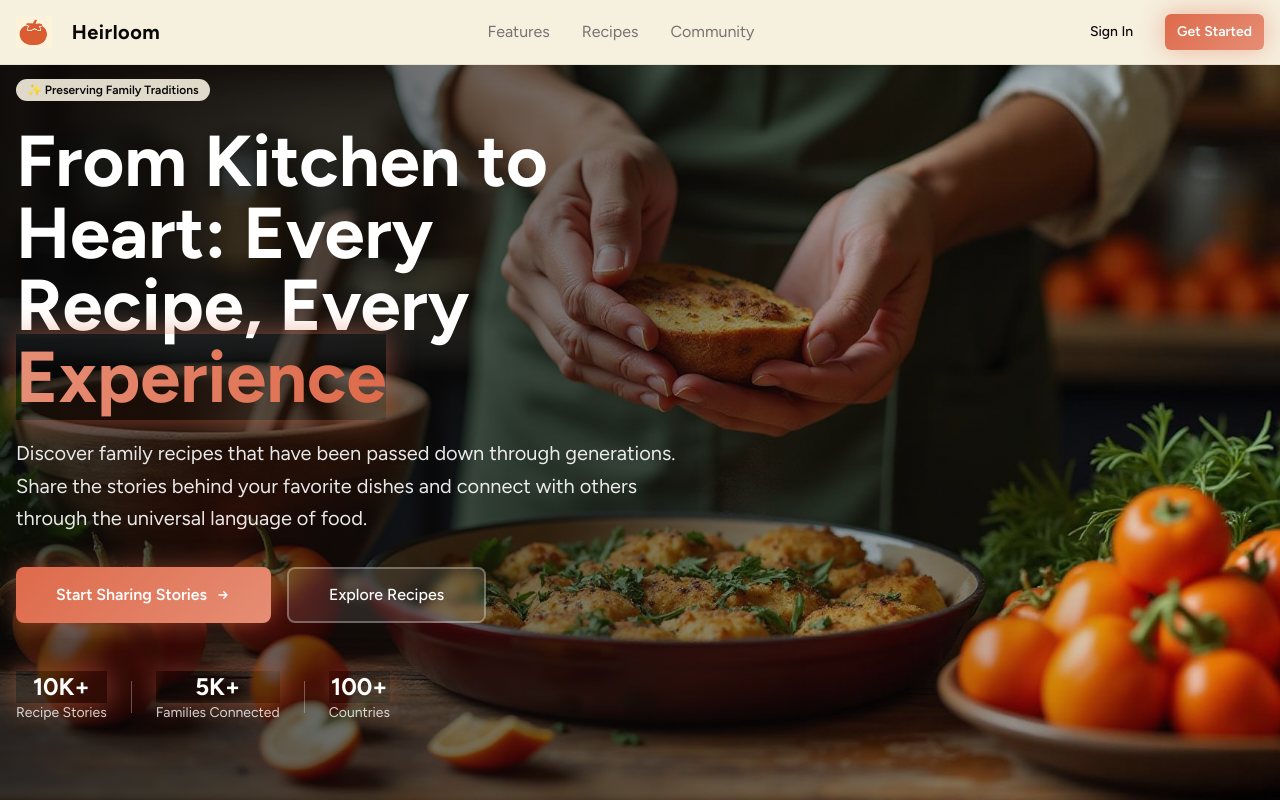
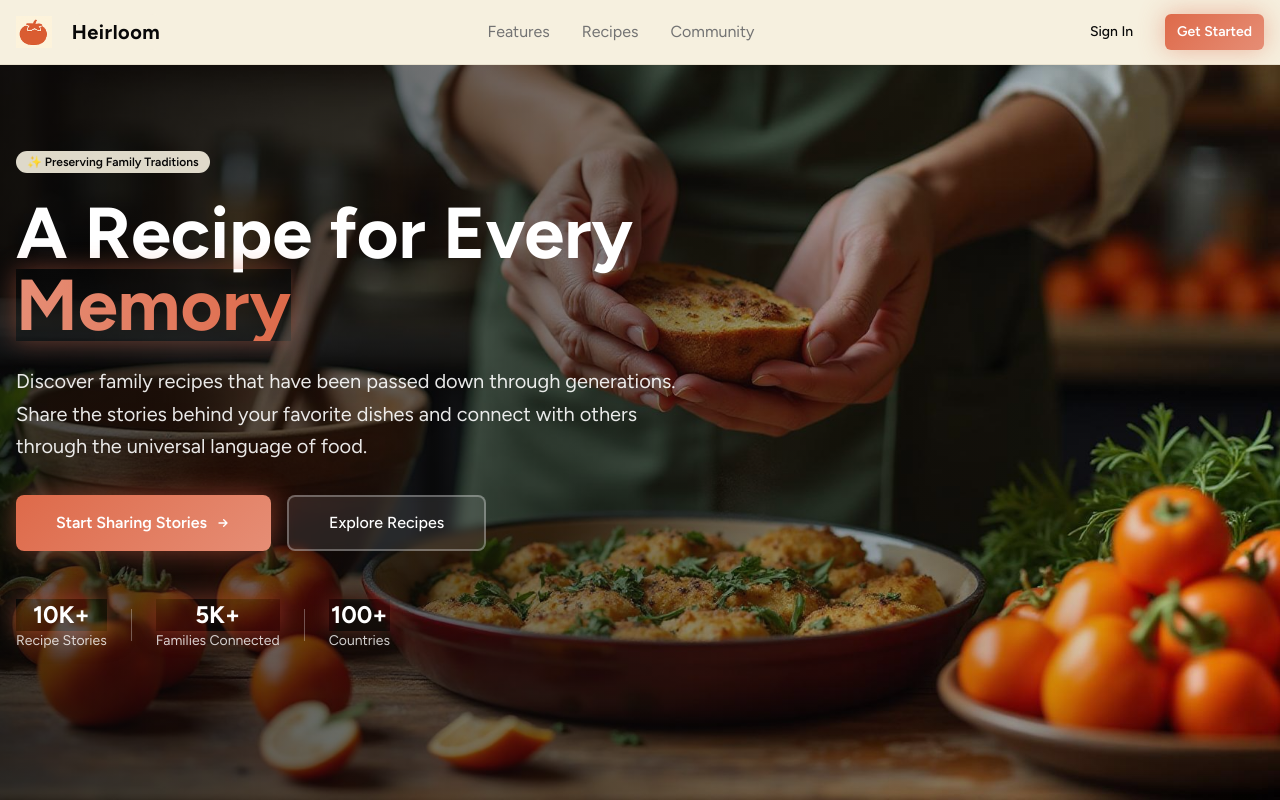
Before and after one commit to intern-ADawg/story-centric-41, a React (Vite) app: page / in a window 1280 px wide. Shown: the top 800 px of the page. Built offline with nearby package versions, Linux system fonts and the light colour scheme.

Commit message:
Update hero heading text and rotation
Updated the hero heading to "A Recipe for Every Emotion" and adjusted the rotation of "Emotion/Memory/Story/Experience" to be slower and more elegant.
Here are the files that were edited by the AI in that message:
-edited src/components/Hero.tsx

```diff
--- a/src/components/Hero.tsx
+++ b/src/components/Hero.tsx
@@ -10,7 +10,7 @@ const Hero = () => {
   useEffect(() => {
     const interval = setInterval(() => {
       setCurrentWordIndex((prevIndex) => (prevIndex + 1) % rotatingWords.length);
-    }, 2000); // Change word every 2 seconds
+    }, 4000); // Change word every 4 seconds
 
     return () => clearInterval(interval);
   }, []);
@@ -35,8 +35,8 @@ const Hero = () => {
           </Badge>
 
           <h1 className="font-display font-bold text-5xl md:text-7xl text-white mb-6 leading-tight animate-fade-in [animation-delay:200ms]">
-            From Kitchen to Heart: Every Recipe, Every{" "}
-            <span className="text-transparent bg-clip-text bg-gradient-to-r from-heirloom-orange-light to-heirloom-orange animate-glow transition-all duration-500">
+            A Recipe for Every{" "}
+            <span className="inline-block text-transparent bg-clip-text bg-gradient-to-r from-heirloom-orange-light to-heirloom-orange animate-glow transition-all duration-1000 ease-in-out transform">
               {rotatingWords[currentWordIndex]}
             </span>
           </h1>
```
